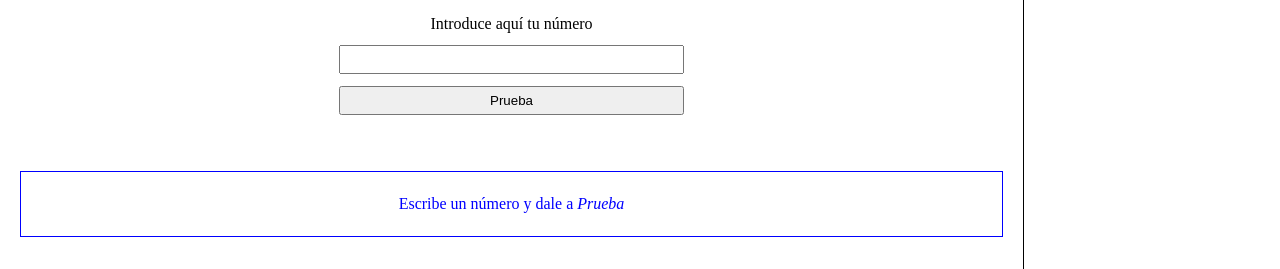
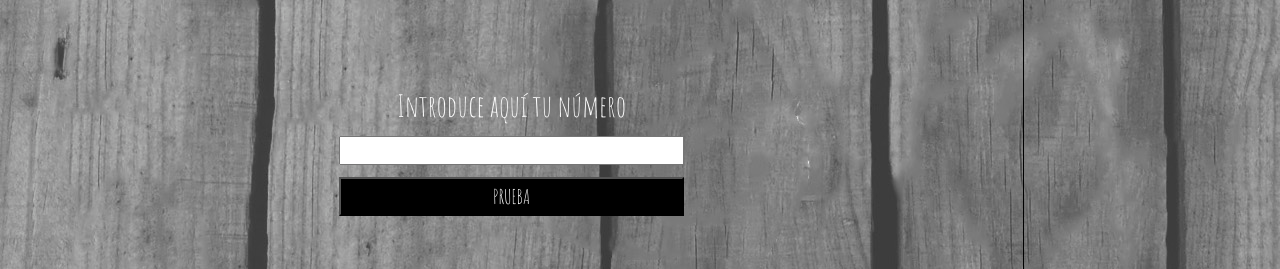
Before and after one commit to bln23/GAME, a plain HTML site: page index.html in a window 1280 px wide. Shown: the part 192-461 px from the top of the page. Drawn offline with Linux system fonts and the light colour scheme.

Commit message:
[changes]CSS styles, version finale

```diff
--- a/index.html
+++ b/index.html
@@ -5,6 +5,7 @@
 <title>Adivinar el número</title>
 <meta name="viewport" content="width=device-width, initial-scale=1.0">
 <link rel="stylesheet" href="style/master.css">
+<link href="https://fonts.googleapis.com/css?family=Amatic+SC:400,700" rel="stylesheet">
 </head>
 
 <body>
@@ -17,11 +18,11 @@
         <form class="guess-number">
           <label for="insert-number">Introduce aquí tu número</label>
           <input class="user-number" type="number">
-          <input id="save-number" type="button" value="Prueba">
+          <input class="button-style" id="save-number" type="button" value="Prueba">
           </form>
           <form class="insert-name hidden">
             <input class="user-name" type="text">
-            <input id="save-name" type="button" value="Guarda">
+            <input class="button-style" id="save-name" type="button" value="Guarda">
           </form>
 
 
--- a/style/master.css
+++ b/style/master.css
@@ -7,13 +7,13 @@ body {
   grid-template-columns: 4fr 1fr;
   margin: 0;
   height: 100vh;
-  background-image: '../image-background/backgroundimage.jpg';
+  background-image: url(../image-background/backgroundimage.jpg);
+  background-repeat: no-repeat;
+  font-family: 'Amatic SC', bold;
+  font-size: 30px;
+  color: white;
 }
 
-.background {
-  width: 100%;
-  display: block;
-}
 
 .header {
   display: flex;
@@ -29,7 +29,7 @@ body {
 }
 
 .attempts{
-  font-size: 60px;
+  font-size: 80px;
   color: red;
   text-align: right;
 }
@@ -52,14 +52,22 @@ body {
 }
 
 .track {
-  border: 1px solid blue;
-  color: blue;
+  border: 1px solid black;
+  color: black;
   padding: 23px 0;
   margin-top: 50px;
 }
 
 input {
   padding: 5px 0;
+}
+
+.button-style {
+  background-color: black;
+  color: white;
+  font-size: 20px;
+  text-transform: uppercase;
+  font-family: 'Amatic SC', bold;
 }
 
 .insert-name.hidden {
@@ -75,6 +83,7 @@ input {
 @media all and (max-width:900px) {
   body {
     grid-template-columns: 1fr;
+    font-size: 20px;
   }
 
   .game{
@@ -82,4 +91,8 @@ input {
     border-bottom: 1px solid #000;
   }
 
+  .attempts{
+    font-size: 60px;
+  }
+
 }
```
